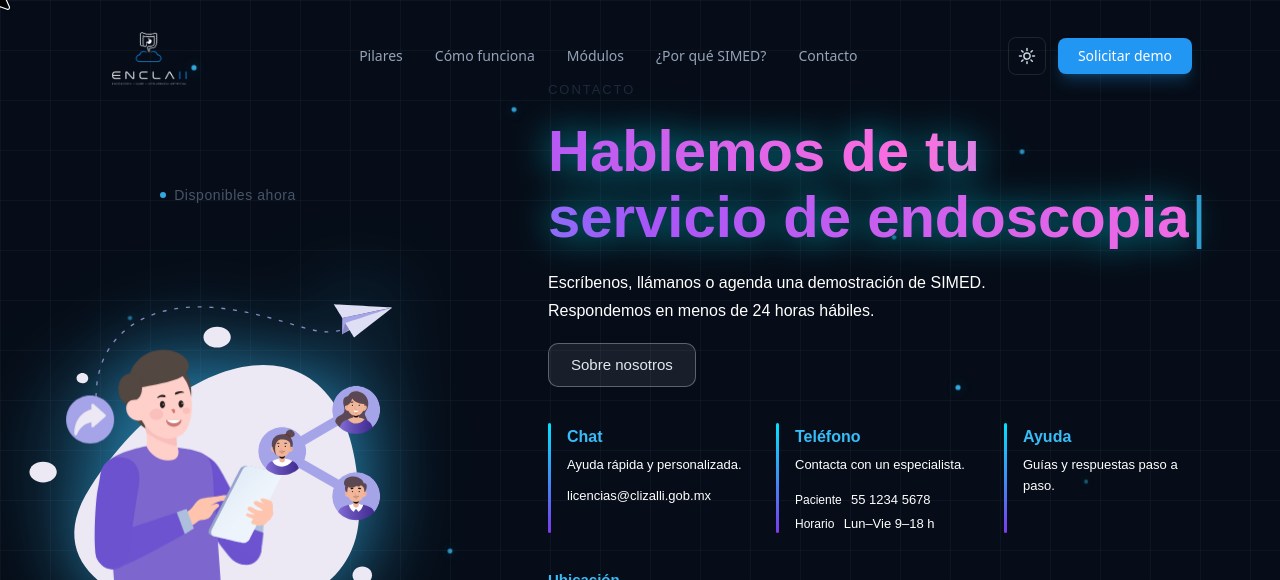
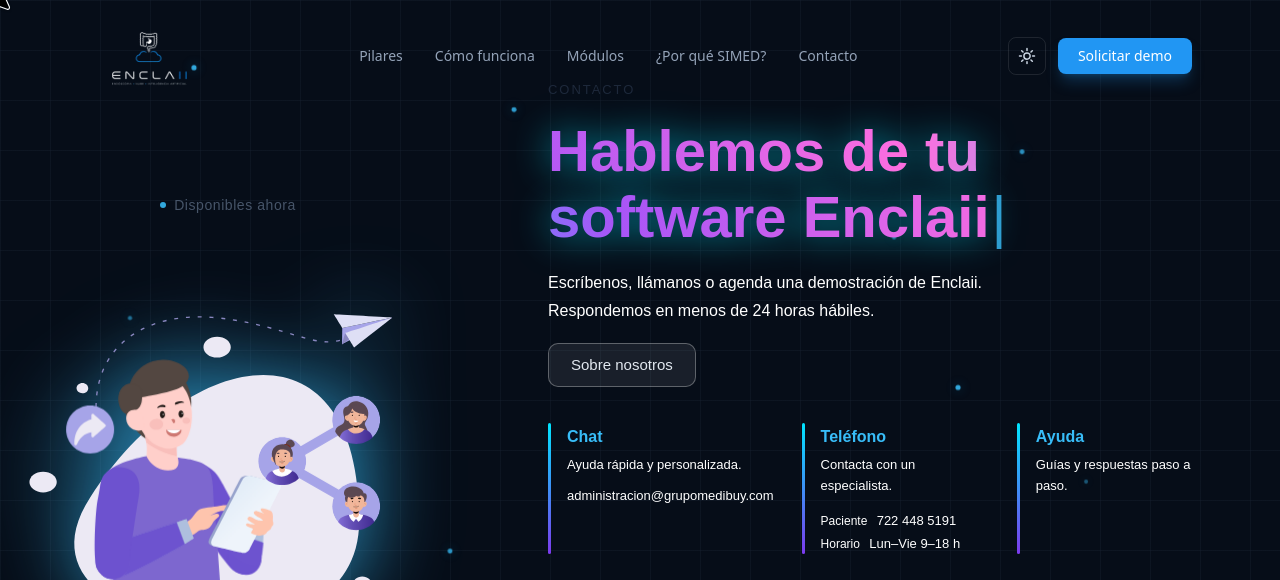
Before and after one commit to AlexPerez1505/enclaii, a React (Vite) app: page /contacto in a window 1280 px wide. Shown: the top 580 px of the page. Built offline with nearby package versions, Linux system fonts and the light colour scheme.

Commit message:
cambios al modulo de contacto

```diff
--- a/src/components/Contacto.jsx
+++ b/src/components/Contacto.jsx
@@ -4,7 +4,7 @@ import lottie from 'lottie-web'
 import DoctorIllustrationData from '../assets/DoctorIllustration.json'
 import ThinkingDoctorData from '../assets/ThinkingDoctor.json'
 
-const MAILTO = 'mailto:licencias@cizcalli.gob.mx?subject=Solicitud%20de%20demo%20SIMED'
+const MAILTO = 'mailto:licencias@cizcalli.gob.mx?subject=Solicitud%20de%20demo%20Enclaii'
 
 const Icon = {
   mail: (p) => (<svg {...p} fill="none" stroke="currentColor" viewBox="0 0 24 24"><path strokeLinecap="round" strokeLinejoin="round" strokeWidth={1.6} d="M3 8l9 6 9-6M5 19h14a2 2 0 002-2V7a2 2 0 00-2-2H5a2 2 0 00-2 2v10a2 2 0 002 2z" /></svg>),
@@ -13,11 +13,11 @@ const Icon = {
   clock: (p) => (<svg {...p} fill="none" stroke="currentColor" viewBox="0 0 24 24"><circle cx="12" cy="12" r="9" strokeWidth={1.6} /><path strokeLinecap="round" strokeLinejoin="round" strokeWidth={1.6} d="M12 7v5l3 2" /></svg>),
 }
 
-const TELEFONO = '55 1234 5678'
-const TELEFONO_LINK = 'tel:+525512345678'
+const TELEFONO = '722 448 5191'
+const TELEFONO_LINK = 'tel:+527224485191'
 const ORGANIGRAMA_IMG = ''
 
-const FULL_TEXT = 'Hablemos de tu\nservicio de endoscopia';
+const FULL_TEXT = 'Hablemos de tu\nsoftware Enclaii';
 
 export default function Contacto() {
   const [showOrg, setShowOrg] = useState(false);
@@ -104,7 +104,7 @@ export default function Contacto() {
               <span style={styles.cursor}>|</span>
             </h1>
             <p className="subtext-hover contacto-subtext" style={styles.subtext}>
-              Escríbenos, llámanos o agenda una demostración de SIMED. Respondemos en menos de 24 horas hábiles.
+              Escríbenos, llámanos o agenda una demostración de Enclaii. Respondemos en menos de 24 horas hábiles.
             </p>
             <button onClick={() => setShowOrg(true)} className="btn-secondary-hover contacto-btn-secondary" style={styles.btnSecondary}>
               Sobre nosotros
@@ -118,7 +118,7 @@ export default function Contacto() {
               <div style={styles.contactItemBody}>
                 <div className="contacto-action-title" style={styles.actionTitle}>Chat</div>
                 <div className="contacto-action-desc" style={styles.actionDesc}>Ayuda rápida y personalizada.</div>
-                <a href="mailto:licencias@clizalli.gob.mx" className="action-link-hover contacto-action-link" style={{...styles.actionLink, marginTop: 4}}>licencias@clizalli.gob.mx</a>
+                <a href="mailto:administracion@grupomedibuy.com" className="action-link-hover contacto-action-link" style={{...styles.actionLink, marginTop: 4}}>administracion@grupomedibuy.com</a>
               </div>
             </div>
             {/* Teléfono */}
@@ -128,7 +128,7 @@ export default function Contacto() {
                 <div className="contacto-action-title" style={styles.actionTitle}>Teléfono</div>
                 <div className="contacto-action-desc" style={styles.actionDesc}>Contacta con un especialista.</div>
                 <div style={{display:'flex', flexDirection:'column', gap:4, marginTop:4}}>
-                  <div className="phone-row-hover" style={styles.phoneRow}><span className="contacto-phone-label" style={styles.phoneLabel}>Paciente&nbsp;</span><a href="tel:5512345678" className="action-link-hover contacto-action-link" style={styles.actionLink}>55 1234 5678</a></div>
+                  <div className="phone-row-hover" style={styles.phoneRow}><span className="contacto-phone-label" style={styles.phoneLabel}>Paciente&nbsp;</span><a href="tel:+527224485191" className="action-link-hover contacto-action-link" style={styles.actionLink}>722 448 5191</a></div>
                   <div className="phone-row-hover" style={styles.phoneRow}><span className="contacto-phone-label" style={styles.phoneLabel}>Horario&nbsp;</span><span className="contacto-phone-val" style={styles.phoneVal}>Lun–Vie 9–18 h</span></div>
                 </div>
               </div>
@@ -163,10 +163,10 @@ export default function Contacto() {
             <div style={styles.modalBody}>
               <div style={styles.modalText}>
                 <p className="contacto-modal-desc" style={styles.modalDesc}>
-                  Encuentra respuestas rápidas a las preguntas más comunes sobre SIMED y nuestros servicios. Si no encuentras lo que buscas, contáctanos directamente.
+                  Encuentra respuestas rápidas a las preguntas más comunes sobre Enclaii y nuestros servicios. Si no encuentras lo que buscas, contáctanos directamente.
                 </p>
                 <div style={styles.modalFeatures}>
-                  <div className="contacto-modal-feature-item" style={styles.modalFeatureItem}><span style={styles.modalFeatureDot}/>¿Cómo solicitar una demostración de SIMED?</div>
+                  <div className="contacto-modal-feature-item" style={styles.modalFeatureItem}><span style={styles.modalFeatureDot}/>¿Cómo solicitar una demostración de Enclaii?</div>
                   <div className="contacto-modal-feature-item" style={styles.modalFeatureItem}><span style={styles.modalFeatureDot}/>¿Cuáles son los requisitos para implementar la plataforma?</div>
                   <div className="contacto-modal-feature-item" style={styles.modalFeatureItem}><span style={styles.modalFeatureDot}/>¿Cómo migrar expedientes clínicos existentes?</div>
                   <div className="contacto-modal-feature-item" style={styles.modalFeatureItem}><span style={styles.modalFeatureDot}/>Soporte técnico y tiempos de respuesta</div>
```
Also changed, not shown: 1 other file (tests, documents, lock files or other folders).
